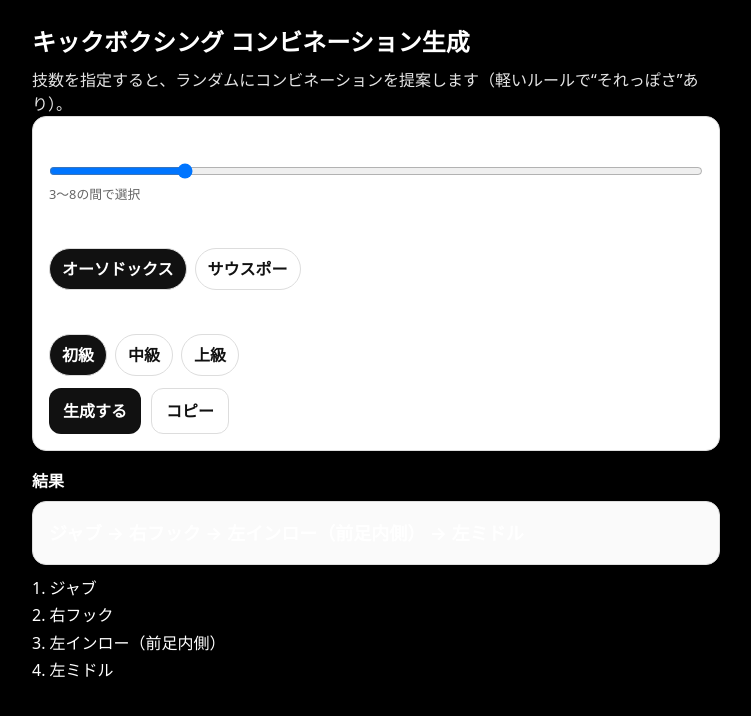
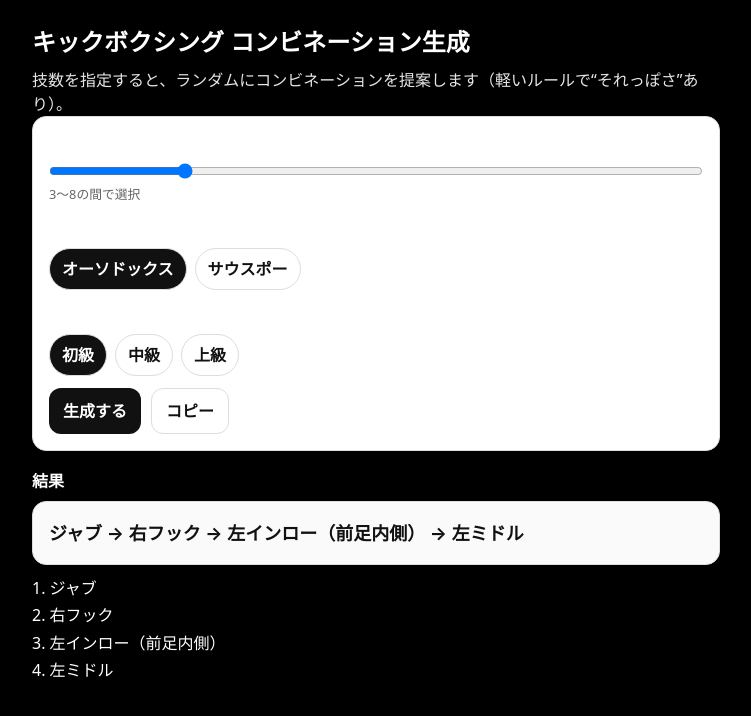
Before and after one commit to fshigeyoshi/kick-combo-generator, a Next.js app: page / in a window 1280 px wide. Both pictures are taken after a click on the button "生成する". Shown: the top 716 px of the page, without its empty margins (264-1015 px from the left). Built offline with nearby package versions, Linux system fonts and the light colour scheme.

Commit message:
fix color hex

```diff
--- a/app/page.tsx
+++ b/app/page.tsx
@@ -144,11 +144,11 @@ export default function Page() {
             minHeight: 64,
             display: "flex",
             alignItems: "center",
-            color: "#000",
+            color: "#111",
           }}
         >
           {comboText ? (
-            <span style={{ fontSize: 18, fontWeight: 700 }}>{comboText}</span>
+            <span style={{ fontSize: 18, fontWeight: 700, color: "#111" }}>{comboText}</span>
           ) : (
             <span style={{ color: "#777" }}>「生成する」を押してください</span>
           )}
```
